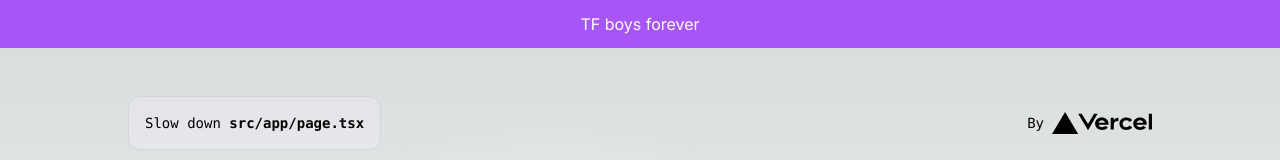
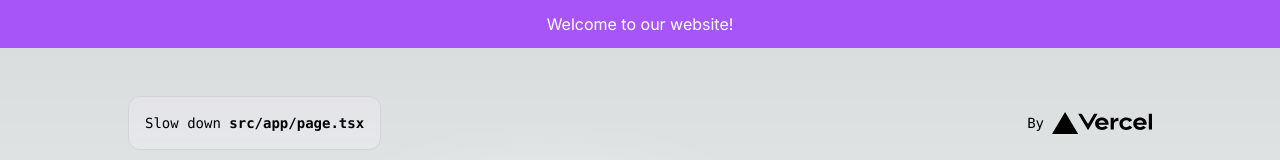
Before and after one commit to sonacy/AICheckDemo, a Next.js app: page / in a window 1280 px wide. Shown: the top 160 px of the page. Built offline with nearby package versions, Linux system fonts and the light colour scheme.

Commit message:
Made banner text configurable

```diff
--- a/src/app/page.tsx
+++ b/src/app/page.tsx
@@ -1,10 +1,11 @@
 import Image from 'next/image'
 
 export default function Home() {
+  const bannerText = "Welcome to our website!";
   return (
     <main className="flex min-h-screen flex-col items-center justify-between p-24">
       <div className="fixed top-0 w-full bg-purple-500 text-white text-center py-3">
-        <p>TF boys forever</p>
+        <p>{bannerText}</p>
       </div>
       <div className="z-10 max-w-5xl w-full items-center justify-between font-mono text-sm lg:flex">
         <p className="fixed left-0 top-0 flex w-full justify-center border-b border-gray-300 bg-gradient-to-b from-zinc-200 pb-6 pt-8 backdrop-blur-2xl dark:border-neutral-800 dark:bg-zinc-800/30 dark:from-inherit lg:static lg:w-auto  lg:rounded-xl lg:border lg:bg-gray-200 lg:p-4 lg:dark:bg-zinc-800/30">
```
